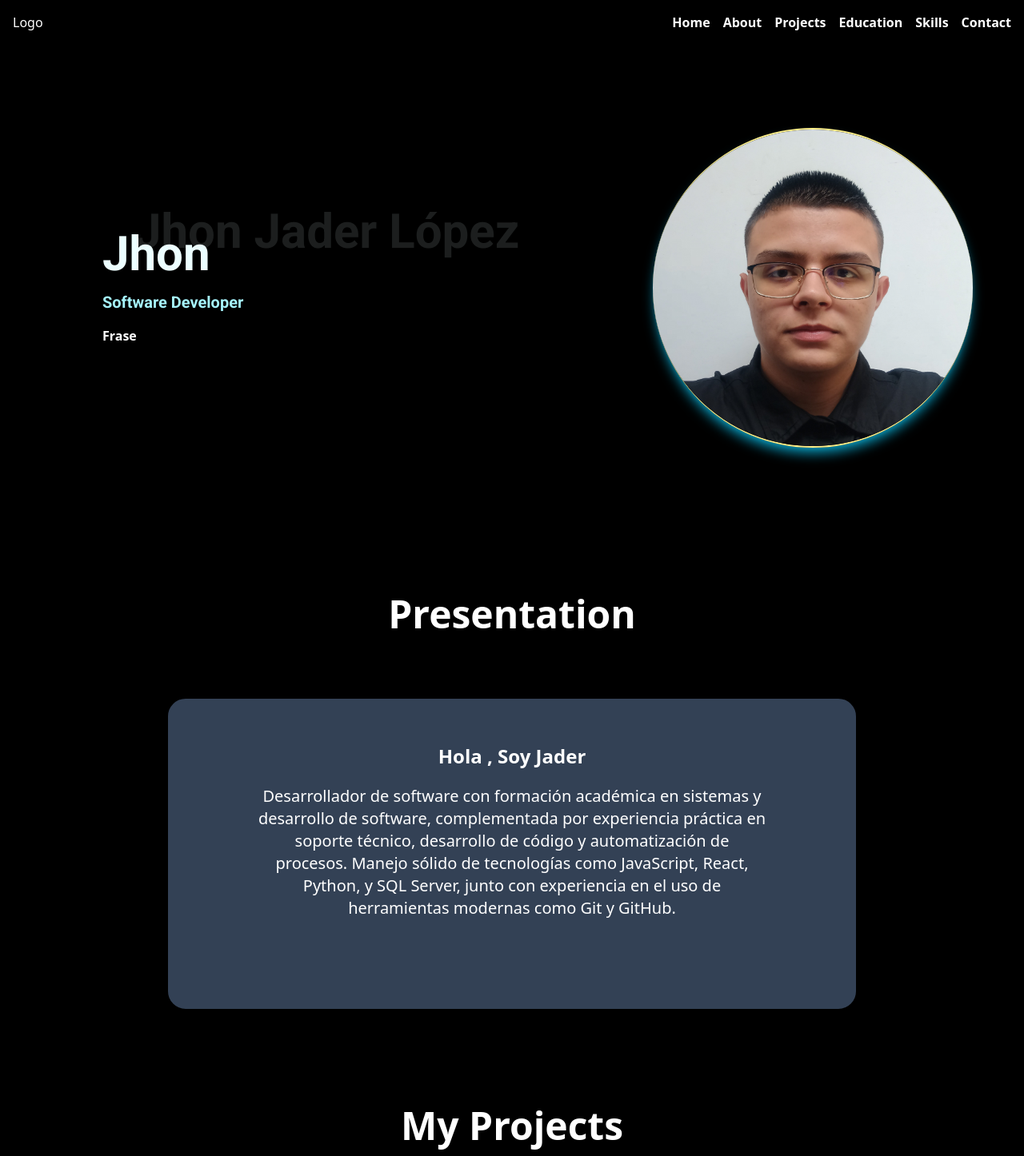
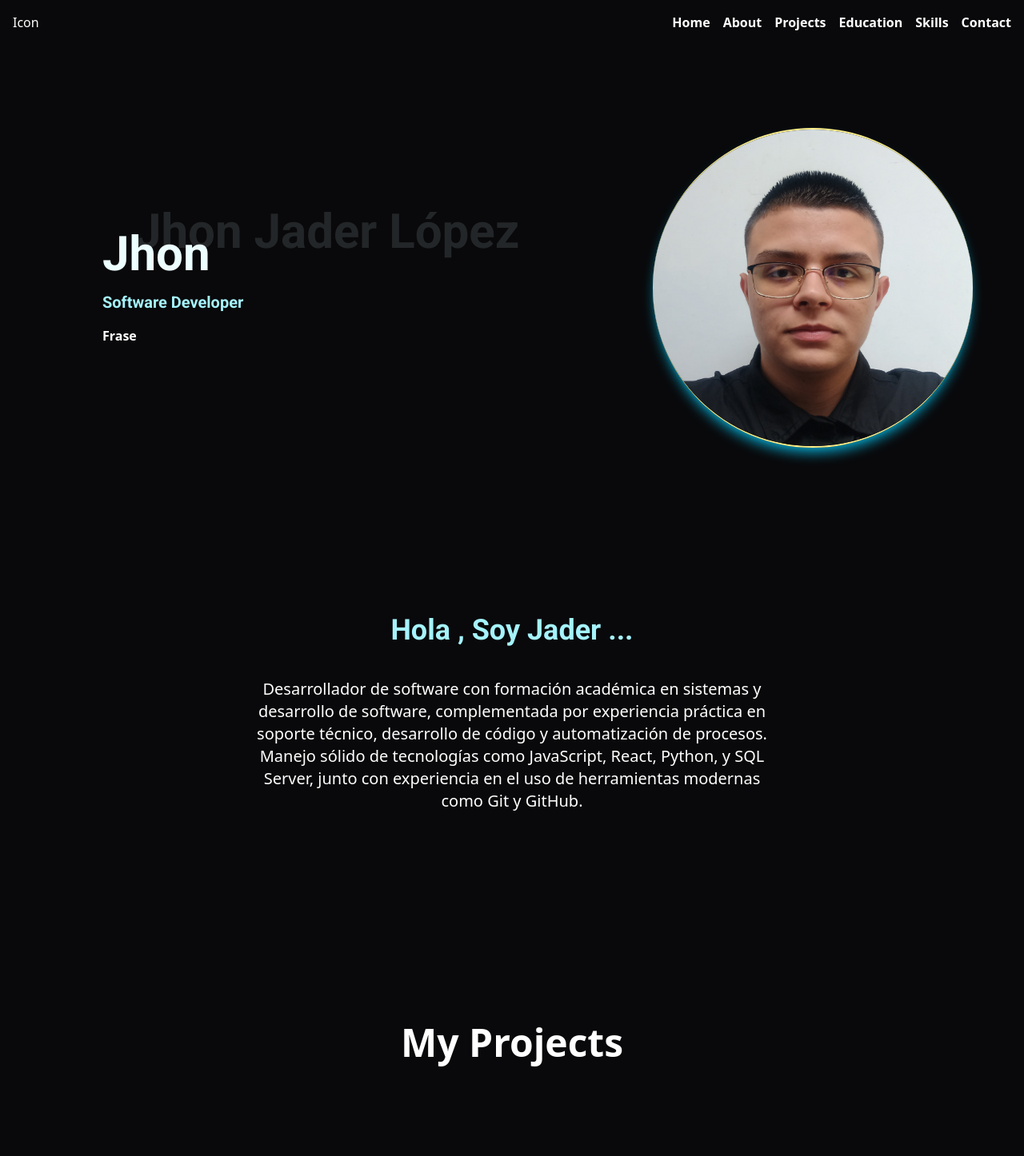
Before and after one commit to JADER124/Personal-Portfolio, a React (Vite) app: page / in a window 1280 px wide. Shown: the top 1446 px of the page at 80% size. Built offline with nearby package versions, Linux system fonts and the light colour scheme; what tailwindcss-animated would draw is missing.

Commit message:
update design presentation

```diff
--- a/src/components/footer.jsx
+++ b/src/components/footer.jsx
@@ -5,7 +5,7 @@ const currentYear = new Date().getFullYear();
 function Footer() {
   return (
     <div>
-      <footer className="relative bg-black pt-8 pb-6">
+      <footer className="relative bg-[#09090b] pt-8 pb-6">
         <div className="container mx-auto px-4">
           <div className="flex flex-wrap items-center md:justify-between justify-center">
             <div className="w-full md:w-4/12 px-4 mx-auto text-center">
--- a/src/components/navBar.jsx
+++ b/src/components/navBar.jsx
@@ -1,5 +1,6 @@
 import React, { useState, useEffect } from "react";
 import "../../src/index.css";
+import icon from "../imgs/icon.png"
 
 function NavBar() {
   const [scroll, setScroll] = useState(false);
@@ -11,9 +12,9 @@ function NavBar() {
   });
   return (
     <div className={`headerMain ${scroll ? "sticky" : ""}`}>
-      <div className="mx-auto p-4 bg-gradient-to-b from-black to-black/50">
+      <div className="mx-auto p-4 bg-gradient-to-b from-[#09090b] to-[#09090b]/50">
         <ul className="flex justify-between">
-          <li>Logo</li>
+          <li>Icon</li>
           <div className="flex gap-4 font-bold ">
             <li>
               <a href="#home">Home</a>
--- a/src/components/presentation.jsx
+++ b/src/components/presentation.jsx
@@ -4,17 +4,12 @@ function Presentation() {
   return (
     <div>
       <div className="">
-        <div>
-          <div className="align-middle text-center my-10">
-            <h1 className="text-5xl font-bold capitalize p-10">Presentation</h1>
-          </div>
-        </div>
-        <div className="">
-          <div className="border-black relative bg-slate-700 border-2 rounded-3xl align-middle text-center mx-52 mb-20">
-            <h1 className="text-white pt-14 text-2xl font-bold">
-              Hola , Soy Jader
+        <div className="w-4/6 mx-auto p-16">
+          <div className="  rounded-3xl font-bold align-middle mb-20 w-full text-center">
+            <h1 className="text-cyan-200 p-10  text-4xl font-bold font-roboto ">
+              Hola , Soy Jader ...
             </h1>
-            <p className="text-xl px-28 pb-28 pt-5 text-white font">
+            <p className="text-xl px-10 pb-10 text-white font-normal ">
               Desarrollador de software con formación académica en sistemas y
               desarrollo de software, complementada por experiencia práctica en
               soporte técnico, desarrollo de código y automatización de
--- a/src/components/projects.jsx
+++ b/src/components/projects.jsx
@@ -28,7 +28,7 @@ function Projects() {
               <img src={prom} className="w-full bg-cover h-full rounded-xl" />
               <div class="absolute bottom-0 left-0 right-0 top-0 h-full w-full overflow-hidden bg-gradient-to-t from-black from-55% to-transparent  bg-fixed opacity-0 transition duration-300 ease-in-out hover:opacity-75 ">
                 <div className="w-full h-full text-center mt-[175px]">
-                  <a href="#">
+                  <a href="https://mipromedio.site/" target="_blank">
                     <p className="text-4xl font-roboto font-bold text-cyan-200">MyAverage</p>
                   </a>
                 </div>
--- a/src/index.css
+++ b/src/index.css
@@ -4,7 +4,7 @@
 @tailwind utilities;
 
 body{
-  background-color: #000000;
+  background-color: #09090b;
   color: #fff;
 }
 @keyframes fadeInDown {
```
Also changed, not shown: src/imgs/icon.png (added).
